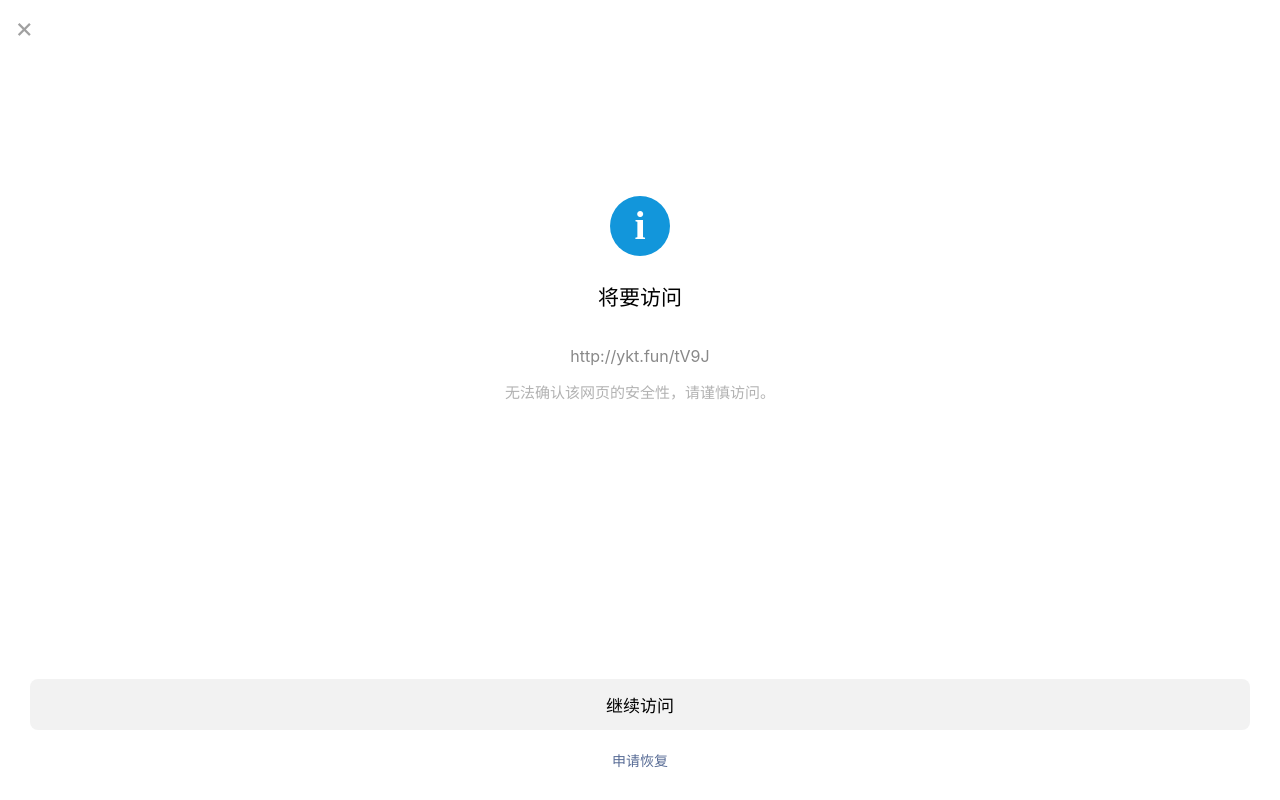
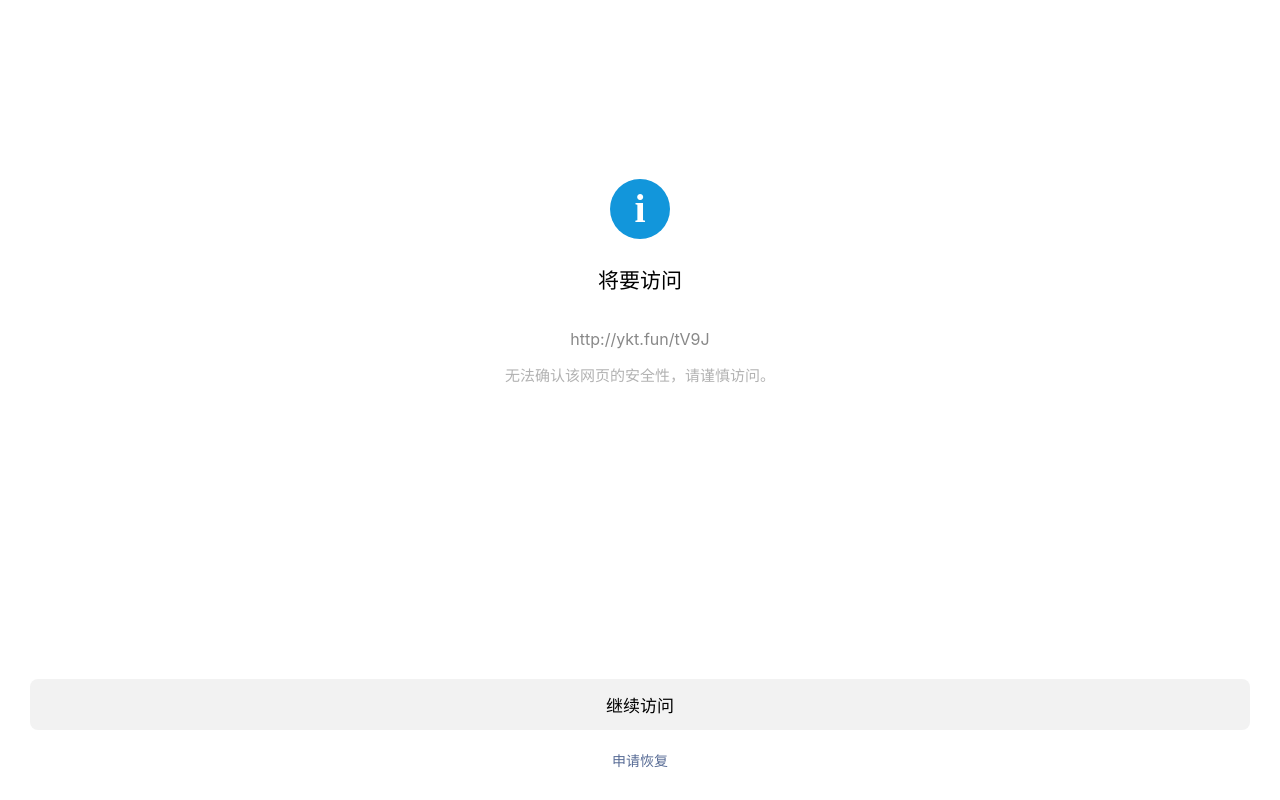
Before and after one commit to zxy003512/-, a plain HTML site: page index.html in a window 1280 px wide. Drawn offline with Linux system fonts and the light colour scheme.

Commit message:
Update index.html

```diff
--- a/index.html
+++ b/index.html
@@ -3,7 +3,7 @@
 <head>
     <meta charset="UTF-8">
     <meta name="viewport" content="width=device-width, initial-scale=1.0, maximum-scale=1.0, user-scalable=no">
-    <title> </title>
+    <title> 访问警告 </title>
     <style>
         :root {
             --bg-color: #000000;
@@ -216,7 +216,7 @@
     <!-- 这是替换后的新版引导页HTML -->
     <div id="start-overlay">
         <div class="warning-page-header">
-            <span>×</span>
+
         </div>
         <div class="warning-page-content">
             <div class="warning-icon">i</div>
```
